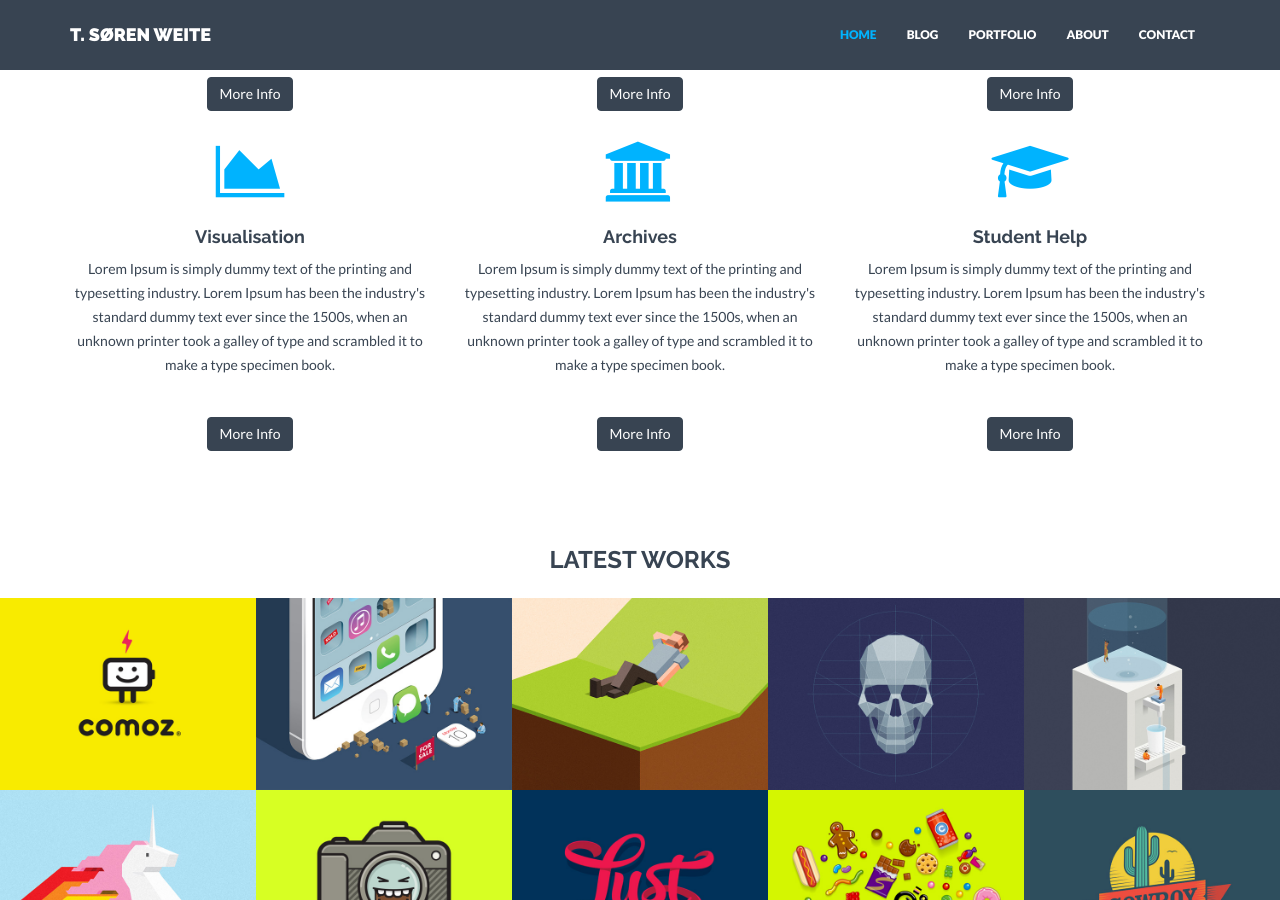
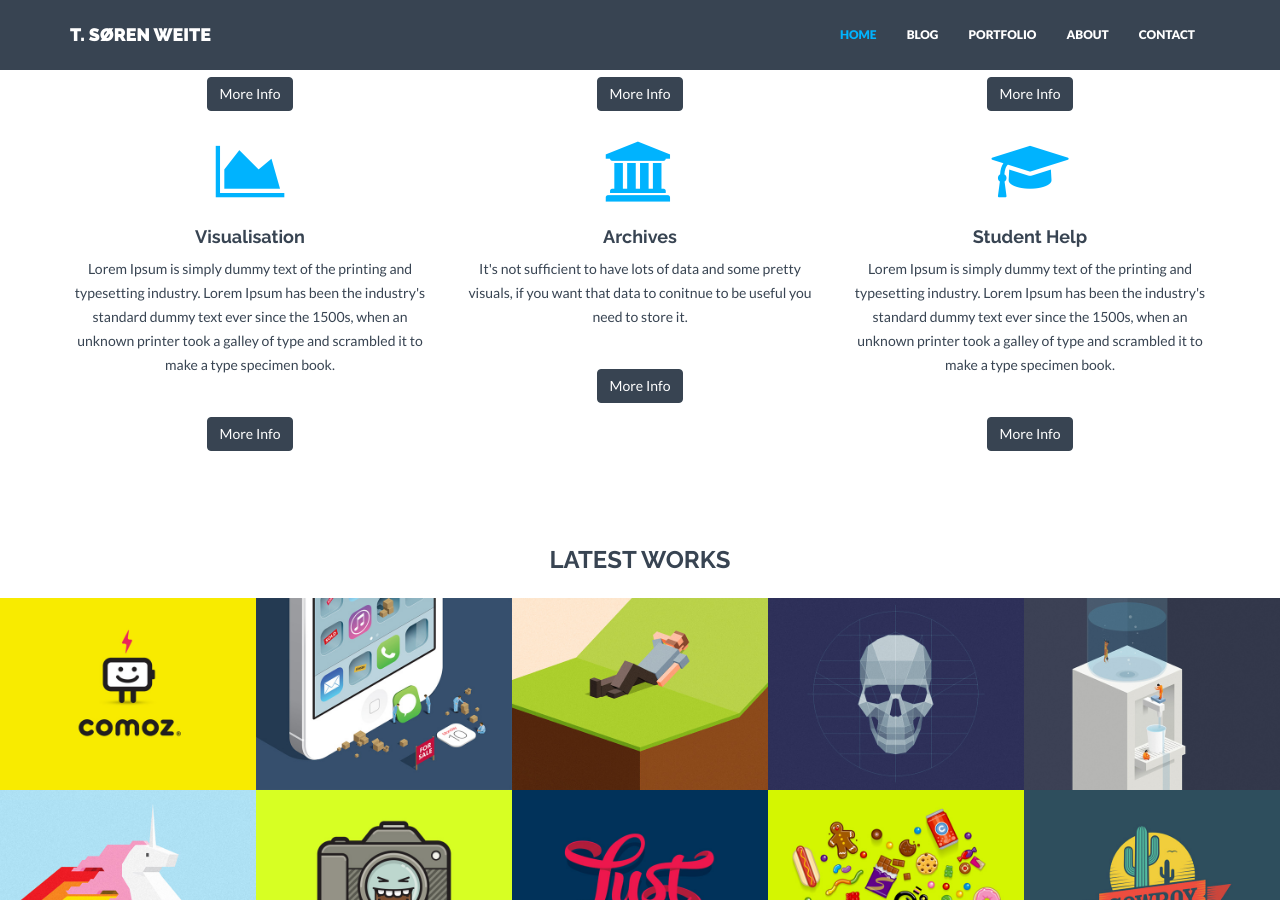
Before and after one commit to sorenweite/sorenweite.github.io, a Jekyll site: the page built from index.html, in a window 1280 px wide and 900 px high, scrolled down 509 px. Built offline with Jekyll 4.4.1, drawn with Linux system fonts in a browser that asks for light colours; nearby versions of some CDN libraries; library files that are not in the unit come from our copies.

```diff
--- a/index.html
+++ b/index.html
@@ -39,7 +39,7 @@ permalink: /
             <div class="col-md-4">
                 <i class="fa fa-university"></i>
                 <h4>Archives</h4>
-                <p>Lorem Ipsum is simply dummy text of the printing and typesetting industry. Lorem Ipsum has been the industry's standard dummy text ever since the 1500s, when an unknown printer took a galley of type and scrambled it to make a type specimen book.</p>
+                <p>It's not sufficient to have lots of data and some pretty visuals, if you want that data to conitnue to be useful you need to store it. </p>
                 <p><br/><a href="#" class="btn btn-theme">More Info</a></p>
             </div>
             <div class="col-md-4">
```
Also changed, not shown: _includes/sidebar.html (+6 -6 lines).
